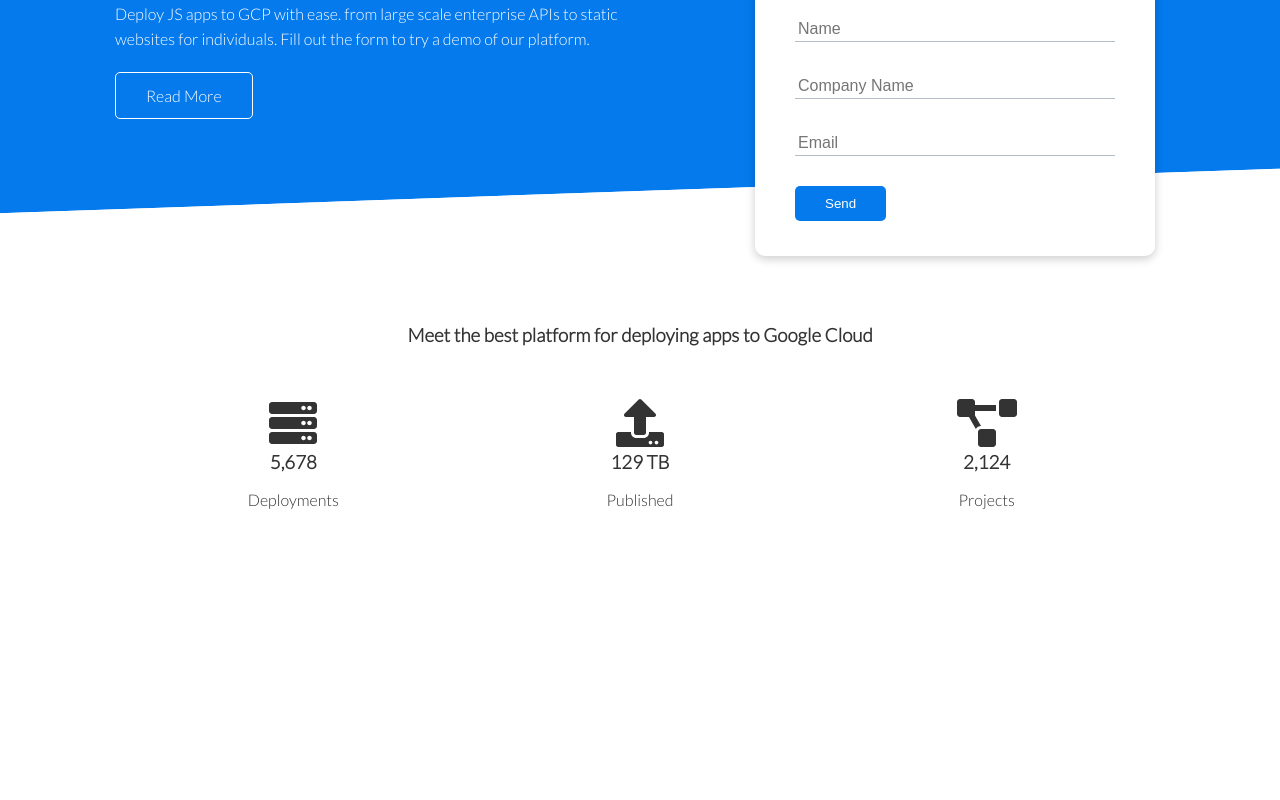
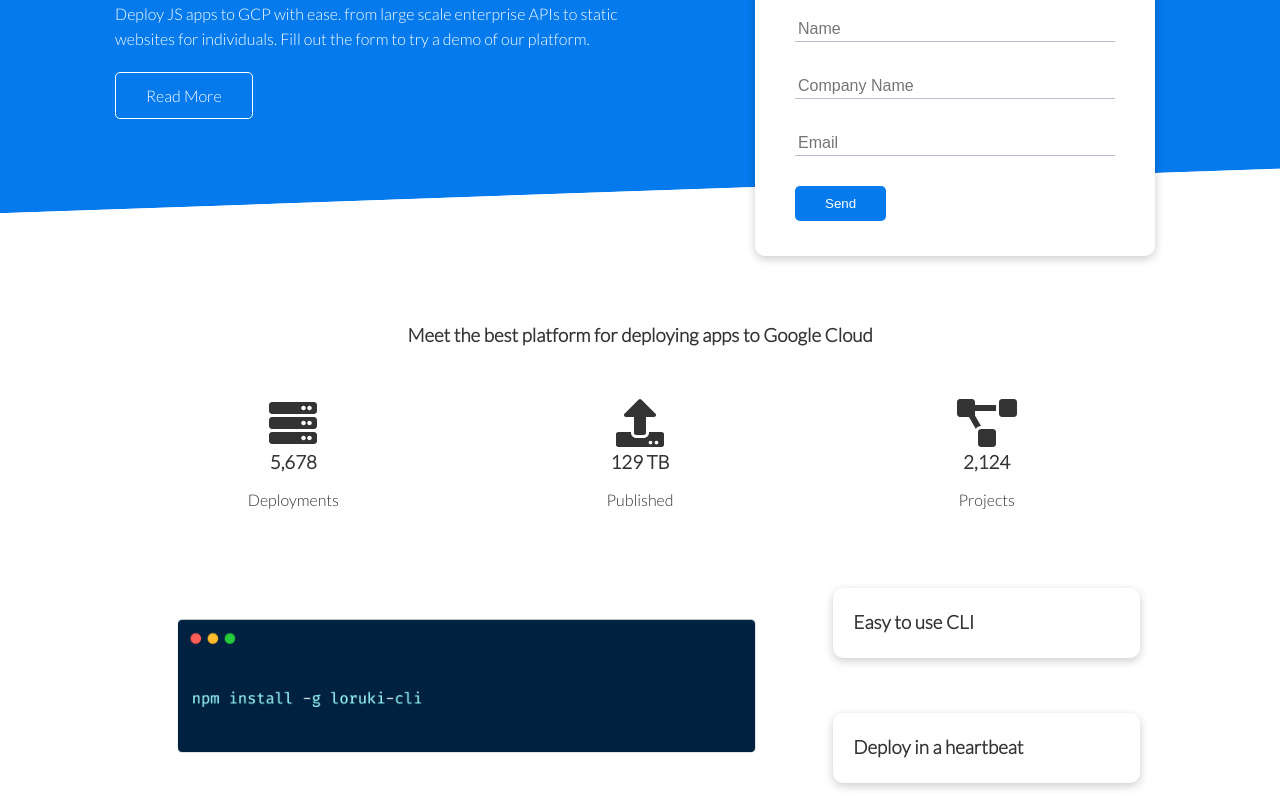
Before and after one commit to bridgecrew-perf6/deployable-company-website, a React (Create React App) app: page / in a window 1280 px wide. Shown: the part 249-1049 px from the top of the page. Before the commit the page ends 820 px from the top, so only its background shows below. Built offline with nearby package versions, Linux system fonts and the light colour scheme.

Commit message:
cli component

```diff
--- a/src/App.css
+++ b/src/App.css
@@ -112,3 +112,15 @@
       font-size: 20px;
       font-weight: bold;
   }
+
+  /* CLi */
+
+.cli .grid {
+    grid-template-columns: repeat(3, 1fr);
+    grid-template-rows: repeat(2, 1fr);
+}
+
+.cli .grid > *:first-child {
+    grid-column: 1 /span 2;
+    grid-row: 1 / span 2;
+}
--- a/src/components/Home.jsx
+++ b/src/components/Home.jsx
@@ -1,4 +1,5 @@
 import React from 'react';
+import Cli from './home/Cli';
 import Showcase from './home/Showcase';
 import Stats from './home/Stats';
 
@@ -7,7 +8,7 @@ function Home(props) {
         <div>
             <Showcase />
             <Stats />
-
+            <Cli />
         </div>
 
     );
--- /dev/null
+++ b/src/components/home/Cli.jsx
@@ -0,0 +1,20 @@
+import React from 'react';
+import cliImage from "../../assets/images/cli.png";
+
+function Cli(props) {
+    return (
+        <section className="cli">
+            <div className="container grid">
+                <img src={cliImage} alt="CLI image" />
+                <div className="card">
+                    <h3>Easy to use CLI</h3>
+                </div>
+                <div className="card">
+                    <h3>Deploy in a heartbeat</h3>
+                </div>
+            </div>
+        </section>
+    );
+}
+
+export default Cli;
```
Also changed, not shown: 1 other file (tests, documents, lock files or other folders).
